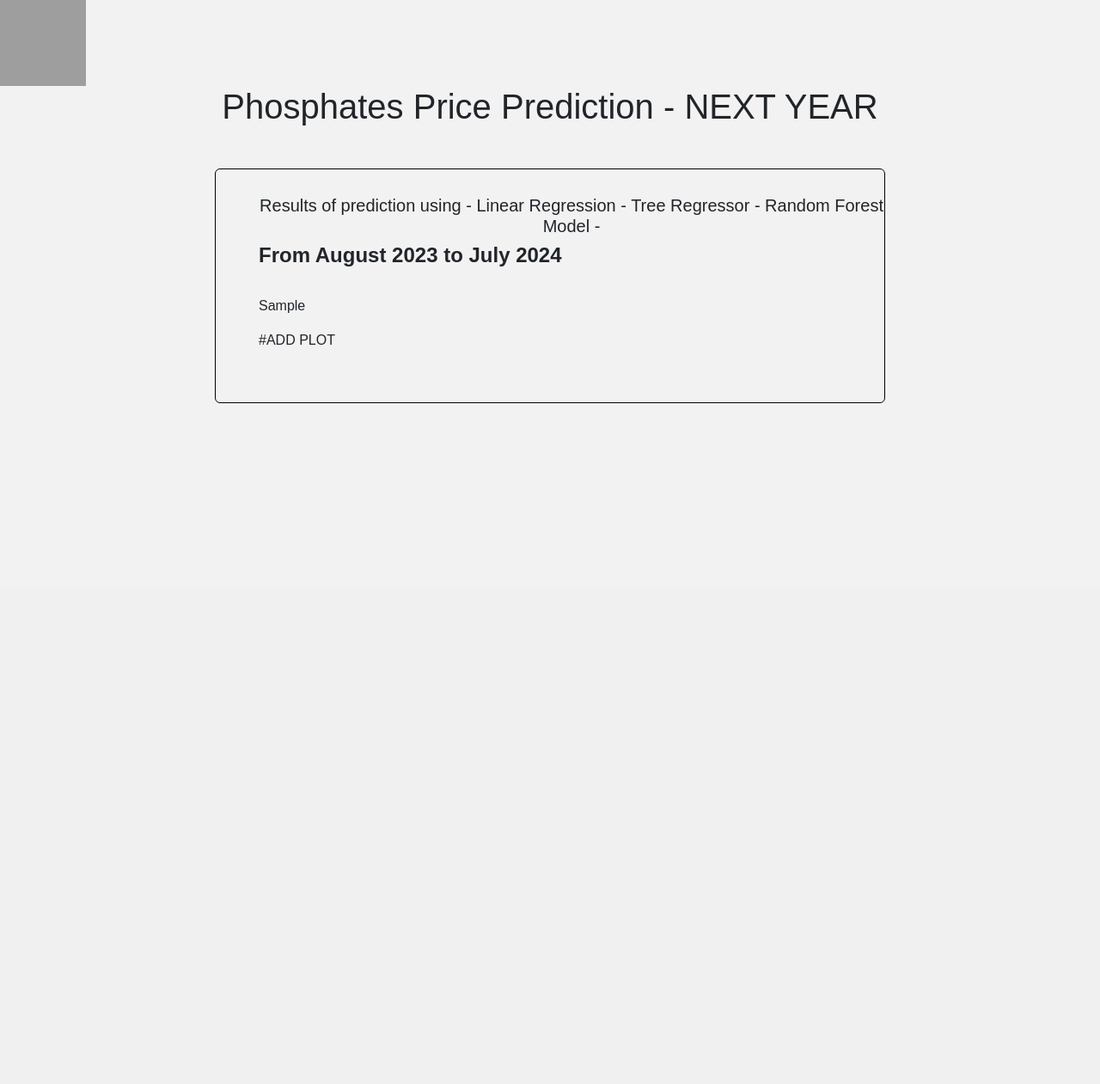
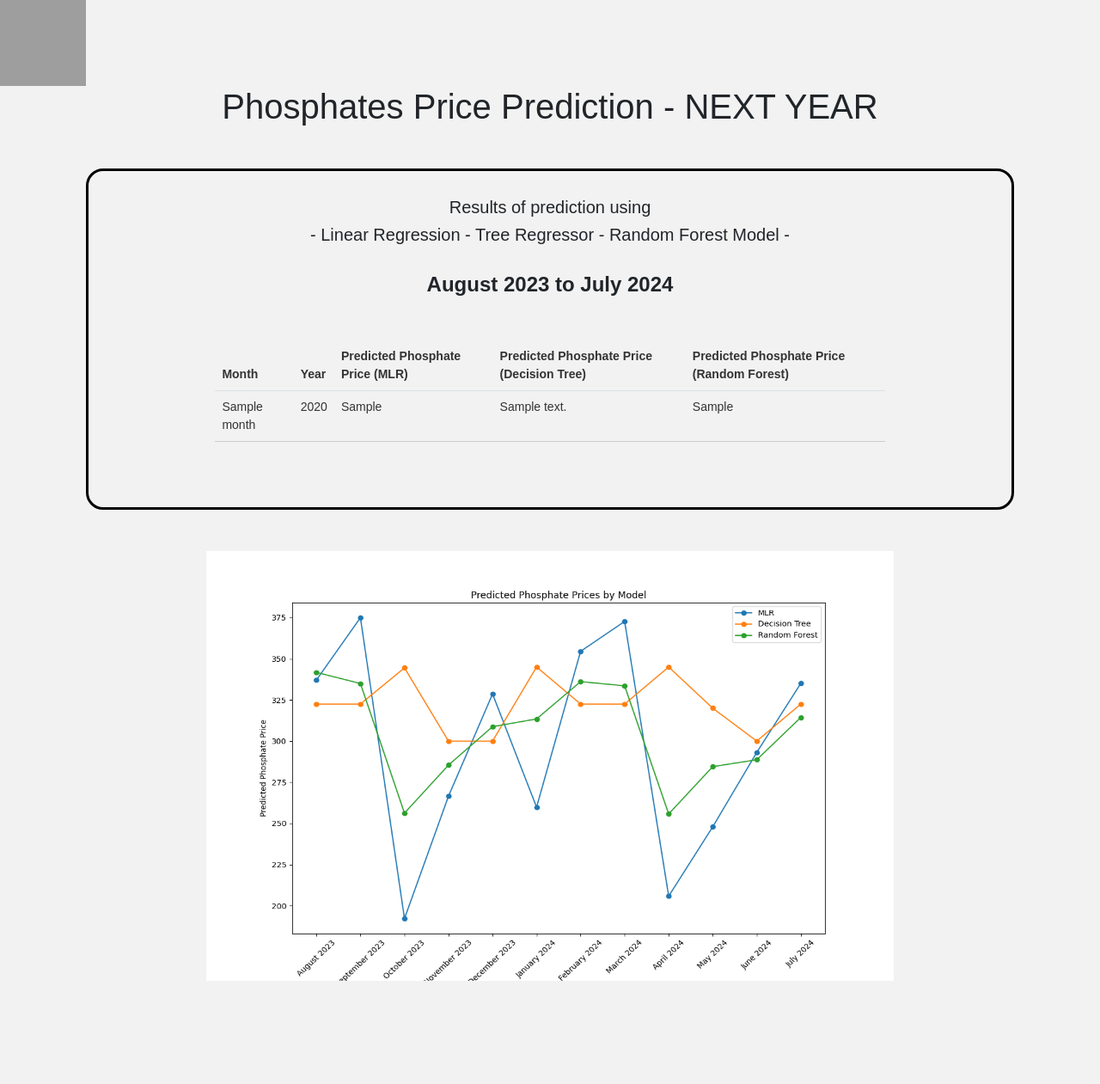
Before and after one commit to SALMANHILI/predictionpricephosphate, a Flask app: template templates/public/prednextyear.html in a window 1280 px wide. Shown: the part 116-1377 px from the top of the page at 86% size. Before the commit the page ends 585 px from the top, so only its background shows below. Run offline with Flask 3, Linux system fonts and the light colour scheme; the template is opened without the code that fills it: most values are stand-ins (such as "Sample title", 1, 10 or a date in 2020); some libraries are stand-ins or nearby versions; grey boxes are pictures that could not be loaded.

Commit message:
modified:   templates/public/prednextmonth.html modified:   templates/public/prednextyear.html modified:   templates/public/predpastmonth.html modified:   templates/public/predpastyear.html

```diff
--- a/app.py
+++ b/app.py
@@ -224,16 +224,20 @@
 
 
         actual_data = pd.read_csv('phosphate36.csv')['Phosphate Price (Dollars américains par tonne métrique)'].iloc[-12:].values
+        # Round the predicted prices for MLR and Random Forest
+        rounded_pred_mlr_future = pred_mlr_future.round(2)
+        rounded_pred_rf_future = pred_rf_future.round(2)
 
-        # Create a DataFrame to store the predicted prices for the next 12 months
+        # Create the futurepredictions_df DataFrame
         futurepredictions_df = pd.DataFrame({
             'Month': future_input['Month'],
             'Year': future_input['Year'],
-            'Predicted Phosphate Price (MLR)': pred_mlr_future,
+            'Predicted Phosphate Price (MLR)': rounded_pred_mlr_future,
             'Predicted Phosphate Price (Decision Tree)': pred_tr_future,
-            'Predicted Phosphate Price (Random Forest)': pred_rf_future,
-            'actual_data' : actual_data
+            'Predicted Phosphate Price (Random Forest)': rounded_pred_rf_future,
+            'actual_data': actual_data
         })
+
 
 
         # Map the numerical month values back to month names
@@ -253,28 +257,57 @@
 
         # Create the function to generate the plot as an image response
 
+        futurepredictions_df.to_csv('predicted_prices_vf.csv', index=False)
 
-        # Combine 'Month' and 'Year' columns to create 'months_years'
-        futurepredictions_df['months_years'] = futurepredictions_df['Month'] + ' ' + futurepredictions_df['Year'].astype(str)
+
+        data = pd.read_csv('predicted_prices_vf.csv')
+
+        # Combine 'Month' and 'Year' columns for the x-axis labels
+        months_years = data['Month'] + ' ' + data['Year'].astype(str)
 
         # Extract data for plotting
-        pred_mlr_future = futurepredictions_df['Predicted Phosphate Price (MLR)']
-        pred_tr_future = futurepredictions_df['Predicted Phosphate Price (Decision Tree)']
-        pred_rf_future = futurepredictions_df['Predicted Phosphate Price (Random Forest)']
-        actual_data = futurepredictions_df['actual_data']  # Use the actual data column
+        predicted_mlr = data['Predicted Phosphate Price (MLR)']
+        predicted_tree = data['Predicted Phosphate Price (Decision Tree)']
+        predicted_rf = data['Predicted Phosphate Price (Random Forest)']
+        actual_data = df['Phosphate Price (Dollars américains par tonne métrique)'].iloc[-12:].values
+        actual_data
+        # Calculate the accuracy for each algorithm
+        data['MLR Accuracy'] = (100 * (1 - abs(data['Predicted Phosphate Price (MLR)'] - actual_data) / actual_data)).round(2)
+        data['Decision Tree Accuracy'] = (100 * (1 - abs(data['Predicted Phosphate Price (Decision Tree)'] - actual_data) / actual_data)).round(2)
+        data['Random Forest Accuracy'] = (100 * (1 - abs(data['Predicted Phosphate Price (Random Forest)'] - actual_data) / actual_data)).round(2)
 
-        # Create the months_years variable by combining 'Month' and 'Year' columns
-        months_years = futurepredictions_df['months_years']
+        # Add the accuracy columns to the futurepredictions_df DataFrame
+        futurepredictions_df['MLR Accuracy'] = data['MLR Accuracy']
+        futurepredictions_df['Decision Tree Accuracy'] = data['Decision Tree Accuracy']
+        futurepredictions_df['Random Forest Accuracy'] = data['Random Forest Accuracy']
 
-        # Call the plot_to_image function with the required arguments
-        plot_filename = "static/plot.png"
+        # Create a line plot
+        plt.figure(figsize=(10, 6))
+
+        plt.plot(months_years, predicted_mlr, marker='o', label='MLR')
+        plt.plot(months_years, predicted_tree, marker='o', label='Decision Tree')
+        plt.plot(months_years, predicted_rf, marker='o', label='Random Forest')
+        plt.plot(months_years, actual_data, marker='o', label='actual data')
+
+        plt.xlabel('Month and Year')
+        plt.ylabel('Predicted Phosphate Price')
+        plt.title('Predicted Phosphate Prices by Model')
+        plt.legend()
+        plt.xticks(rotation=45)
+        # Customize y-axis tick locations and labels
+        plt.yticks(range(100, 401, 200))  # Adjust the range as needed
+
+        plt.tight_layout()
+        # Save the plot as a PNG file in the /static directory
+        plot_filename = 'static/plot.png'
+        plt.savefig(plot_filename)
         plot_to_image(months_years, pred_mlr_future, pred_tr_future, pred_rf_future, actual_data, plot_filename)
 
         return render_template("public/predpastyear.html", futurepredictions_df=futurepredictions_df, plot_filename=plot_filename)
 
 
 def plot_to_image(months_years, pred_mlr_future, pred_tr_future, pred_rf_future, actual_data, filename):
-    fig = Figure(figsize=(10, 6))
+    fig = Figure(figsize=(12, 8))
     ax = fig.add_subplot(111)
 
     # ... Your plot code here ...
@@ -329,8 +362,16 @@
     df = pd.DataFrame(df, columns=['Mois','Phosphate Price (Dollars américains par tonne métrique)','Diesel Price (Dollars US par gallon)','Phosphate ROC','Diesel ROC','Phosphate/Diesel Price Ratio'])
     actual_price_str = df['Phosphate Price (Dollars américains par tonne métrique)'].iloc[-1]
     actual_price = float(actual_price_str.replace(',', '.'))
+    abs_percent_error_mlr = abs((pred_mlr_july - actual_price) / actual_price) * 100
+    abs_percent_error_tr = abs((pred_tr_july - actual_price) / actual_price) * 100
+    abs_percent_error_rf = abs((pred_rf_july - actual_price) / actual_price) * 100
 
-    return render_template("public/predpastmonth.html",pred_mlr_july= pred_mlr_july,pred_tr_july= pred_tr_july,pred_rf_july= pred_rf_july, actual_price=actual_price)
+    # Calculate the accuracy for each model (100 - absolute percentage error)
+    accuracy_mlr = 100 - abs_percent_error_mlr
+    accuracy_tr = 100 - abs_percent_error_tr
+    accuracy_rf = 100 - abs_percent_error_rf
+
+    return render_template("public/predpastmonth.html", pred_mlr_july=pred_mlr_july, pred_tr_july=pred_tr_july, pred_rf_july=pred_rf_july, actual_price=actual_price, accuracy_mlr=accuracy_mlr, accuracy_tr=accuracy_tr, accuracy_rf=accuracy_rf)
 
 
 
@@ -385,59 +426,103 @@
     pred_rf_future = rf_regressor.predict(future_input_scaled)
 
     # Create a DataFrame to store the predicted prices for the next 12 months
-    futurepredictions_df = pd.DataFrame({
+
+
+    # Round the predicted prices for MLR and Random Forest
+    rounded_pred_mlr_future = pred_mlr_future.round(2)
+    rounded_pred_rf_future = pred_rf_future.round(2)
+
+    # Create the futurepredictions_df DataFrame
+    futurepredictionss_df = pd.DataFrame({
         'Month': future_input['Month'],
         'Year': future_input['Year'],
-        'Predicted Phosphate Price (MLR)': pred_mlr_future,
+        'Predicted Phosphate Price (MLR)': rounded_pred_mlr_future,
         'Predicted Phosphate Price (Decision Tree)': pred_tr_future,
-        'Predicted Phosphate Price (Random Forest)': pred_rf_future
+        'Predicted Phosphate Price (Random Forest)': rounded_pred_rf_future,
     })
+
+
 
     # Map the numerical month values back to month names
     #predictions_df['Month'] = predictions_df['Month'].map(month_mapping)
+    # Define a dictionary to map numerical month values to month names
+    reverse_month_mapping = {1: 'January', 2: 'February', 3: 'March', 4: 'April', 5: 'May', 6: 'June',
+                            7: 'July', 8: 'August', 9: 'September', 10: 'October', 11: 'November', 12: 'December'}
+
+    # Map the numerical month values back to month names
+    futurepredictionss_df['Month'] = futurepredictionss_df['Month'].map(reverse_month_mapping)
+
 
     # Display the predicted prices for the next 12 months
-    futurepredictions_df
 
-        # Create the function to generate the plot as an image response
 
-    def plot_to_image(months_years, pred_mlr_future, pred_tr_future, pred_rf_future, actual_data):
-            fig = Figure(figsize=(10, 6))
-            ax = fig.add_subplot(111)
 
-            # Plotting the data
-            ax.plot(months_years, pred_mlr_future, marker='o', label='MLR')
-            ax.plot(months_years, pred_tr_future, marker='o', label='Decision Tree')
-            ax.plot(months_years, pred_rf_future, marker='o', label='Random Forest')
-            ax.plot(months_years, actual_data, marker='o', label='Actual Data')  # Adding actual data to the plot
+    # Create the function to generate the plot as an image response
 
-            ax.set_xlabel('Month and Year')
-            ax.set_ylabel('Predicted Phosphate Price')
-            ax.set_title('Predicted Phosphate Prices by Model')
-            ax.legend()
-            ax.set_xticklabels(months_years, rotation=45)  # Set x-axis tick labels
+    futurepredictionss_df.to_csv('predicted_prices_vfff.csv', index=False)
 
-            canvas = FigureCanvas(fig)
-            output = io.BytesIO()
-            canvas.print_png(output)
-            return Response(output.getvalue(), mimetype='image/png')
 
-    # Combine 'Month' and 'Year' columns to create 'months_years'
-    futurepredictions_df['months_years'] = futurepredictions_df['Month'] + ' ' + futurepredictions_df['Year'].astype(str)
+    data = pd.read_csv('predicted_prices_vfff.csv')
+
+    # Combine 'Month' and 'Year' columns for the x-axis labels
+    months_years = data['Month'] + ' ' + data['Year'].astype(str)
 
     # Extract data for plotting
-    pred_mlr_future = futurepredictions_df['Predicted Phosphate Price (MLR)']
-    pred_tr_future = futurepredictions_df['Predicted Phosphate Price (Decision Tree)']
-    pred_rf_future = futurepredictions_df['Predicted Phosphate Price (Random Forest)']
-    actual_data = futurepredictions_df['Actual_Data']  # Use the actual data column
+    predicted_mlr = data['Predicted Phosphate Price (MLR)']
+    predicted_tree = data['Predicted Phosphate Price (Decision Tree)']
+    predicted_rf = data['Predicted Phosphate Price (Random Forest)']
+    # Calculate the accuracy for each algorithm
 
-    # Create the months_years variable by combining 'Month' and 'Year' columns
-    months_years = futurepredictions_df['months_years']
 
-    # Call the plot_to_image function with the required arguments
-    plot_response = plot_to_image(months_years, pred_mlr_future, pred_tr_future, pred_rf_future, actual_data)
+    # Create a line plot
+    plt.figure(figsize=(10, 6))
 
-    return render_template("public/predpastyear.html", futurepredictions_df=futurepredictions_df, plot_response=plot_response)
+    plt.plot(months_years, predicted_mlr, marker='o', label='MLR')
+    plt.plot(months_years, predicted_tree, marker='o', label='Decision Tree')
+    plt.plot(months_years, predicted_rf, marker='o', label='Random Forest')
+
+    plt.xlabel('Month and Year')
+    plt.ylabel('Predicted Phosphate Price')
+    plt.title('Predicted Phosphate Prices by Model')
+    plt.legend()
+    plt.xticks(rotation=45)
+    # Customize y-axis tick locations and labels
+    plt.yticks(range(100, 401, 200))  # Adjust the range as needed
+
+    plt.tight_layout()
+    # Save the plot as a PNG file in the /static directory
+    plot_filename = 'static/plotfuture.png'
+    plt.savefig(plot_filename)
+    plot_to_image(months_years, pred_mlr_future, pred_tr_future, pred_rf_future,  plot_filename)
+    plt.close()  # Close the current plot
+
+    return render_template("public/prednextyear.html", futurepredictionss_df=futurepredictionss_df, plot_filename=plot_filename)
+
+
+def plot_to_image(months_years, pred_mlr_future, pred_tr_future, pred_rf_future, filename):
+    fig = Figure(figsize=(12, 8))
+    ax = fig.add_subplot(111)
+
+    # ... Your plot code here ...
+            # Plotting the data
+    ax.plot(months_years, pred_mlr_future, marker='o', label='MLR')
+    ax.plot(months_years, pred_tr_future, marker='o', label='Decision Tree')
+    ax.plot(months_years, pred_rf_future, marker='o', label='Random Forest')
+
+    ax.set_xlabel('Month and Year')
+    ax.set_ylabel('Predicted Phosphate Price')
+    ax.set_title('Predicted Phosphate Prices by Model')
+    ax.legend()
+    ax.set_xticklabels(months_years, rotation=45)
+
+    # Save the plot to a file
+    fig.savefig(filename)
+
+
+
+
+
+
 
 
 
--- a/static/css/style.css
+++ b/static/css/style.css
@@ -103,6 +103,11 @@
   max-width: 80%; /* sets the maximum width of the table */
   border-collapse: collapse;
   }
+  .table-container {
+    display: flex;
+    justify-content: center;
+  }
+
 
   th {
     background-color: #f2f2f2;
@@ -177,11 +182,13 @@
   transition: 1s;
  }
   .modifier{
-  border: 1px black solid;
-  border-radius: 6px;
-  margin-left: 250px;
-  margin-right: 250px;
+  border: 3px black solid;
+  border-radius: 20px;
+  margin-left: 100px;
+  margin-right: 100px;
   padding-left:50px;
+  padding-right:50px;
+
   padding-top: 30px;
   padding-bottom: 60px;
 
--- a/templates/public/prednextmonth.html
+++ b/templates/public/prednextmonth.html
@@ -31,8 +31,8 @@
 <br><br>
 <script src="https://cdn.plot.ly/plotly-latest.min.js"></script>
 
-<div class="modifier">
-  <h3 style="font-size: 20px; text-align:center">Results of prediction using - Linear Regression - Tree Regressor - Random Forest Model - </h3>
+<div class="modifier" style="text-align: center;">
+  <h3 style="font-size: 20px;">Results of prediction using - Linear Regression - Tree Regressor - Random Forest Model - </h3>
   <h4><strong> AUGUST</strong></h4>
   <br>
   <p><strong> Predicted price for July | Linear Regression  : <span style="color:blue;"> {{ pred_mlr_august }} $</strong></p>
--- a/templates/public/prednextyear.html
+++ b/templates/public/prednextyear.html
@@ -1,6 +1,6 @@
 {% extends "public/templates/base_public.html" %}
 
-{% block title %}OCP - Phosphates Price Preditcion{% endblock title %}
+{% block title %}OCP - Phosphates Price Prediction{% endblock title %}
 
 {% block nav %}
 <header>
@@ -24,7 +24,7 @@
 <div class="container">
   <div class="row">
     <div class="col">
-      <h2 style="text-align:center">Phosphates Price Prediction - NEXT YEAR </h2>
+      <h2 style="text-align:center">Phosphates Price Prediction - NEXT YEAR</h2>
     </div>
   </div>
 </div>
@@ -32,12 +32,51 @@
 <script src="https://cdn.plot.ly/plotly-latest.min.js"></script>
 
 <div class="modifier">
-  <h3 style="font-size: 20px; text-align:center">Results of prediction using - Linear Regression - Tree Regressor - Random Forest Model - </h3>
-  <h4><strong> From August 2023 to July 2024 </strong></h4>
+  <h3 style="font-size: 20px; text-align:center">Results of prediction using  </h3>
+
+  <h3 style="font-size: 20px; text-align:center"> - Linear Regression - Tree Regressor - Random Forest Model -  </h3>
   <br>
-  <p>{{ futurepredictions_df }} </p>
 
-#ADD PLOT </div>
+  <h4><strong> <center>August 2023 to July 2024 </center></strong></h4>
+
+  <table class="table">
+    <thead>
+      <tr>
+        <th>Month</th>
+        <th>Year</th>
+
+        <th>Predicted Phosphate Price (MLR)</th>
+
+        <th>Predicted Phosphate Price (Decision Tree)</th>
+
+        <th>Predicted Phosphate Price (Random Forest)</th>
+
+      </tr>
+    </thead>
+    <tbody>
+      {% for index, row in futurepredictionss_df.iterrows() %}
+        <tr>
+          <td>{{ row['Month'] }}</td>
+          <td>{{ row['Year'] }}</td>
+
+          <td>{{ row['Predicted Phosphate Price (MLR)'] }}</td>
+
+          <td>{{ row['Predicted Phosphate Price (Decision Tree)'] }}</td>
+
+          <td>{{ row['Predicted Phosphate Price (Random Forest)'] }}</td>
+
+
+        </tr>
+      {% endfor %}
+    </tbody>
+  </table>
+</div>
+
+<br><br>
+
+
+<!-- Display the plot using an image tag -->
+<center><img src="static/plotfuture.png" alt="Plot" height="500px" width="800px"></center>
 
 <br><br><br><br><br>
 
```
Also changed, not shown: pastyear.py (+5 -3 lines), predicted_prices_vf.csv (+12 -12 lines), predicted_prices_vfff.csv (added, +13 -0 lines), templates/public/index.html (+12 -4 lines), templates/public/predpastmonth.html (+8 -5 lines), templates/public/predpastyear.html (+16 -2 lines), static/BI1.jpg (added), static/BI2.jpg (added), static/plot.png, static/plotfuture.png (added).
